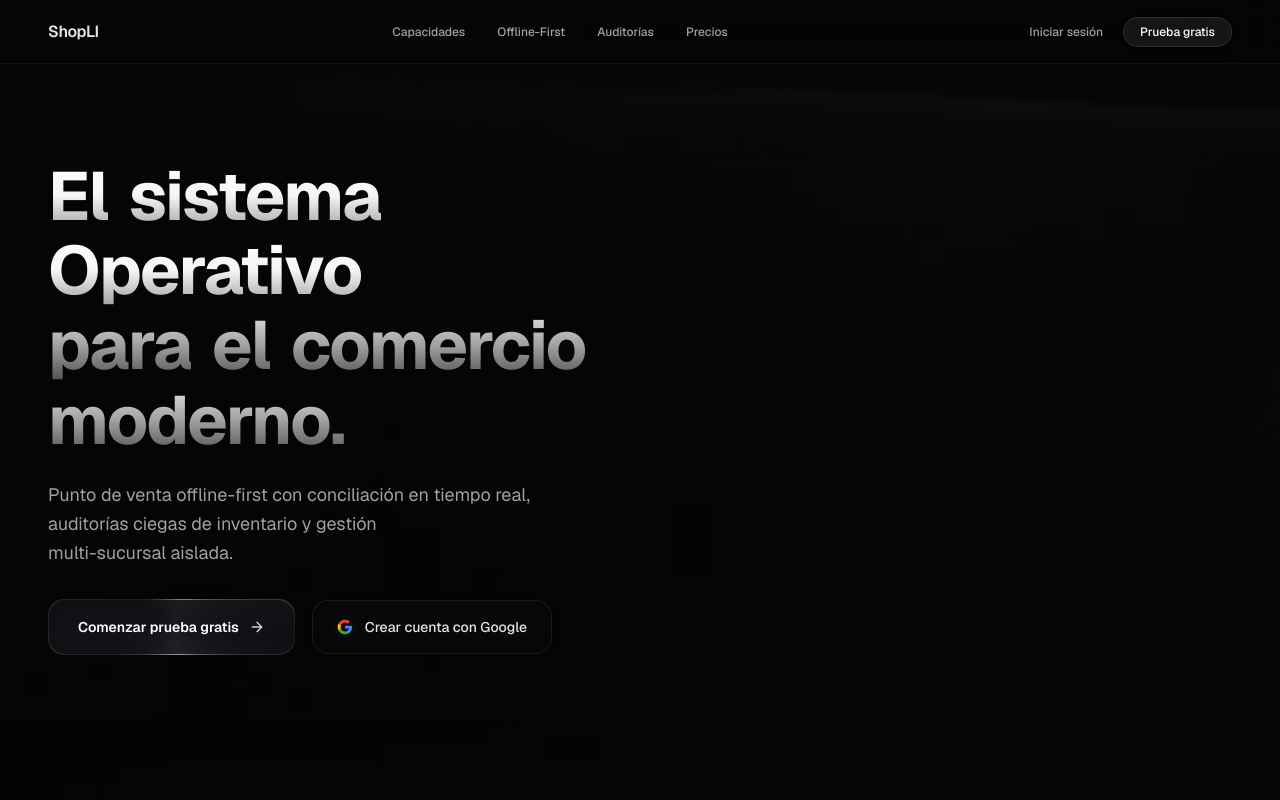
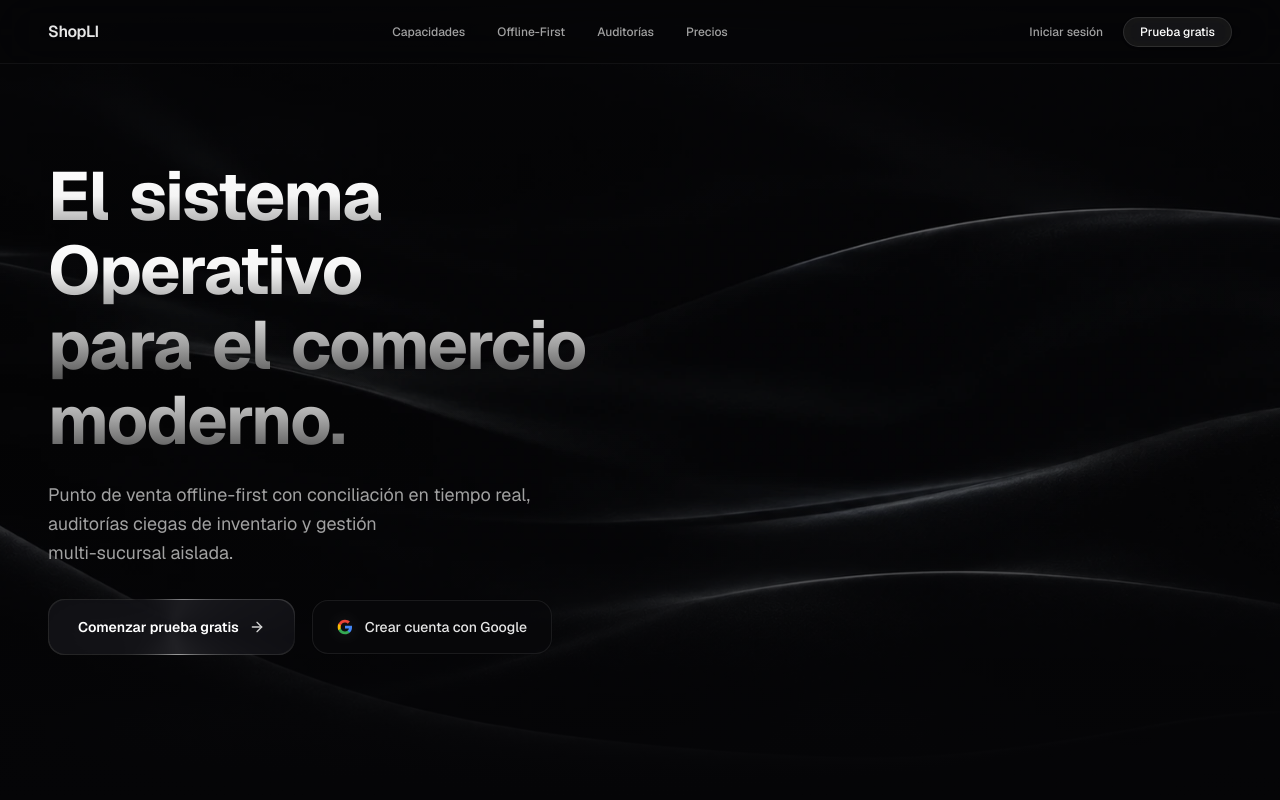
Before and after one commit to PatoCrazy2/shopli-monorepo, a Next.js app in the folder apps/admin/: page / in a window 1280 px wide. Shown: the top 800 px of the page. Built offline with nearby package versions, Linux system fonts and the light colour scheme; no server answers.

Commit message:
fix(landing): confine hero background image to single viewport height

```diff
--- a/apps/admin/src/app/page.tsx
+++ b/apps/admin/src/app/page.tsx
@@ -14,9 +14,9 @@
 
   return (
     <div className="relative min-h-screen w-full bg-[#050507] text-white font-sans overflow-x-clip selection:bg-white/20 selection:text-white">
-      {/* Background del Hero nítido y ambiental con revelación en Fase 2 (1.6s) */}
+      {/* Background del Hero nítido y ambiental estrictamente en el primer viewport (h-screen) */}
       <div
-        className="absolute inset-0 pointer-events-none select-none z-0 animate-bg-reveal"
+        className="absolute top-0 left-0 w-full h-screen pointer-events-none select-none z-0 animate-bg-reveal overflow-hidden"
         style={{ animationDelay: "1.6s" }}
       >
         <Image
```
